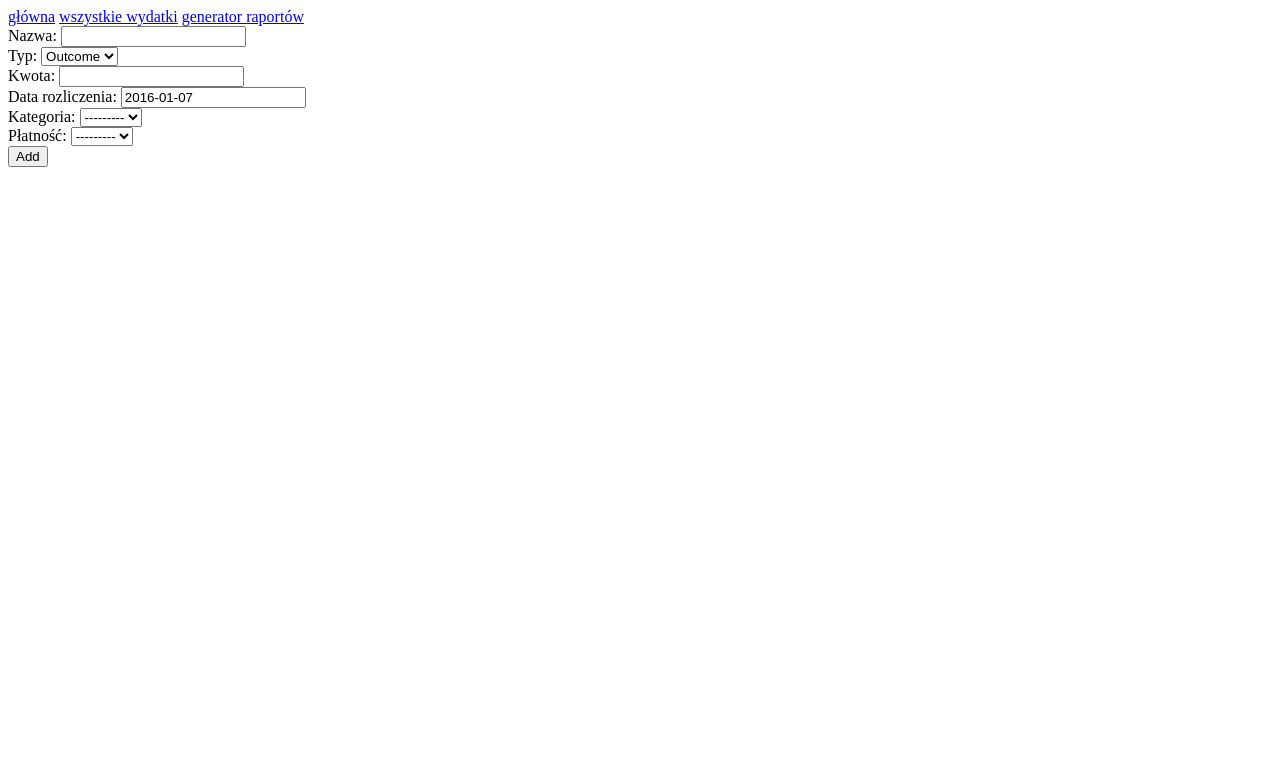
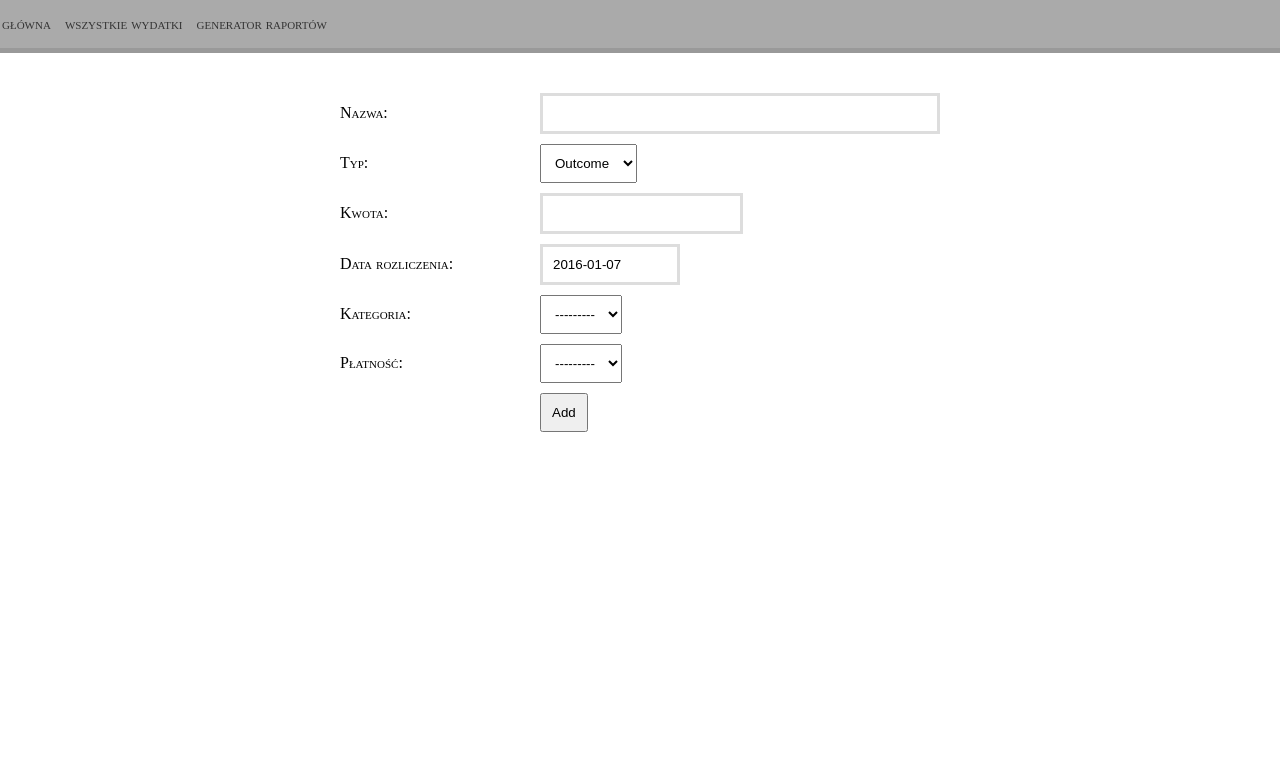
Before and after one commit to localghost/budget, a Django app: page /registry/ in a window 1280 px wide. Shown: the top 783 px of the page. Run offline with Django 3.2, Linux system fonts and the light colour scheme; data that the repository does not hold is empty; some libraries are stand-ins or nearby versions.

Commit message:
Web site layout changes.

```diff
--- /dev/null
+++ b/src/registry/static/registry/base.css
@@ -0,0 +1,42 @@
+body {
+    padding: 0;
+    margin: 0;
+}
+
+#mainmenu {
+    /* background-color: #000;
+    padding: 10px 2px;
+    margin-bottom: 20px;
+    box-shadow: 0px 0px 5px 5px #999;     */
+    background-color: #aaa;
+    border-bottom: 5px solid #999;
+    padding: 15px 2px;
+    margin-bottom: 40px;
+    color: #333;
+}
+
+#mainmenu a {
+    text-decoration: none;
+    color: #333;
+    font-variant: small-caps;
+    /* border-right: 1px solid #fff; */
+    /* padding-right: 10px; */
+    /* padding: 3px; */
+    margin-right: 10px;
+}
+
+#mainmenu a:hover {
+    /* background-color: #333; */
+    /* text-decoration: underline; */
+    color: #000;
+}
+
+#content-wrapper {
+    text-align: center;
+}
+
+#content {
+    margin: auto auto;
+    width: 70%;
+    text-align: left;
+}
--- /dev/null
+++ b/src/registry/static/registry/io_form.css
@@ -0,0 +1,37 @@
+form#io {
+    text-align: left;
+    width: 600px;
+    margin: auto auto;
+    margin-bottom: 40px;
+}
+
+form#io input[type=text], input[type=number] {
+    border: 3px solid #ddd;
+    padding: 10px;
+}
+
+form#io select {
+    padding: 10px;
+}
+
+form#io input[type=submit] {
+    padding: 10px;
+}
+
+form#io div {
+    margin-bottom: 10px;
+}
+
+form#io label {
+    width: 200px;
+    display: inline-block;
+    font-variant: small-caps;
+}
+
+form#io #id_name {
+    width: 400px;
+}
+
+form#io #id_registered {
+    width: 140px;
+}
--- /dev/null
+++ b/src/registry/static/registry/io_list.css
@@ -0,0 +1,23 @@
+table#io_list {
+    width: 100%;
+    border-spacing: 0;
+}
+
+table#io_list .odd {
+    background-color: #fff;
+}
+
+table#io_list .even {
+    background-color: #eee;
+}
+
+table#io_list tr th {
+    background-color: #ddd;
+    padding: 5px;
+    text-align: left;
+}
+
+table#io_list tr td {
+    padding: 5px;
+    text-align: left;
+}
--- a/src/registry/static/registry/main.css
+++ /dev/null
@@ -1,5 +0,0 @@
-.odd { background-color: #fff; }
-.even { background-color: #eee; }
-
-tr th { background-color: #ddd; padding: 5px; text-align: left; }
-tr td { padding: 5px; text-align: left; }
--- a/src/registry/templates/registry/base.html
+++ b/src/registry/templates/registry/base.html
@@ -5,7 +5,7 @@
     <title>Income/Outcome Registry</title>
 
     <link rel="stylesheet" href="{% static 'registry/jquery-ui-themes/themes/smoothness/jquery-ui.css' %}">
-    <link rel="stylesheet" href="{% static 'registry/main.css' %}">
+    <link rel="stylesheet" href="{% static 'registry/base.css' %}">
     {% block css %}{% endblock %}
 
     <script src="{% static 'registry/jquery.js' %}"></script>
@@ -23,8 +23,10 @@
 </div>
 {% endblock %}
 
-<div id="content">
-{% block content %}{% endblock %}
+<div id="content-wrapper">
+    <div id="content">
+    {% block content %}{% endblock %}
+    </div>
 </div>
 </body>
 </html>
--- a/src/registry/templates/registry/index.html
+++ b/src/registry/templates/registry/index.html
@@ -1,4 +1,6 @@
 {% extends 'registry/base.html' %}
+
+{% load staticfiles %}
 
 {% block scripts %}
 <script language="javascript">
@@ -11,13 +13,18 @@ $(document).ready(function() {
 </script>
 {% endblock %}
 
+{% block css %}
+<link rel="stylesheet" href="{% static 'registry/io_form.css' %}">
+<link rel="stylesheet" href="{% static 'registry/io_list.css' %}">
+{% endblock %}
+
 {% block content %}
 <form name="io" id="io" method="post" action="{% url 'registry:index' %}">
     {% csrf_token %}
 
     {% include "registry/io_form.html" %}
 
-    <div><input type="submit" value="Add"></div>
+    <div id="id_submit_div"><label></label><input type="submit" value="Add"></div>
 </form>
 
 {% if ios %}
--- a/src/registry/templates/registry/io_list.html
+++ b/src/registry/templates/registry/io_list.html
@@ -1,4 +1,4 @@
-<table style="border-spacing: 0;" id="io_list">
+<table id="io_list">
 <thead>
 <tr>
     <th>Nazwa</th>
--- a/src/registry/templates/registry/list_io.html
+++ b/src/registry/templates/registry/list_io.html
@@ -1,4 +1,6 @@
 {% extends 'registry/base.html' %}
+
+{% load staticfiles %}
 
 {% block scripts %}
 <script language="javascript">
@@ -10,6 +12,10 @@ $(document).ready(function() {
 </script>
 {% endblock %}
 
+{% block css %}
+<link rel="stylesheet" href="{% static 'registry/io_list.css' %}">
+{% endblock %}
+
 {% block content %}
 {% if ios %}
 {% include "registry/io_list.html" %}
--- a/src/registry/templates/registry/report_view.html
+++ b/src/registry/templates/registry/report_view.html
@@ -1,6 +1,12 @@
 {% extends 'registry/base.html' %}
 
+{% load staticfiles %}
+
 {% block scripts %}
+{% endblock %}
+
+{% block css %}
+<link rel="stylesheet" href="{% static 'registry/io_list.css' %}">
 {% endblock %}
 
 {% block content %}
--- a/src/registry/views.py
+++ b/src/registry/views.py
@@ -26,7 +26,7 @@ class IndexView(View):
 	def _make_context_with_form(self, form):
 		return {
 			'form' : form,
-			'ios' : IOModel.objects.order_by('-registered')[:10]
+			'ios' : IOModel.objects.order_by('-updated')[:10]
 		}
 
 
```
Also changed, not shown: src/registry/templates/registry/io_form.html (+6 -12 lines), 1 other file.
